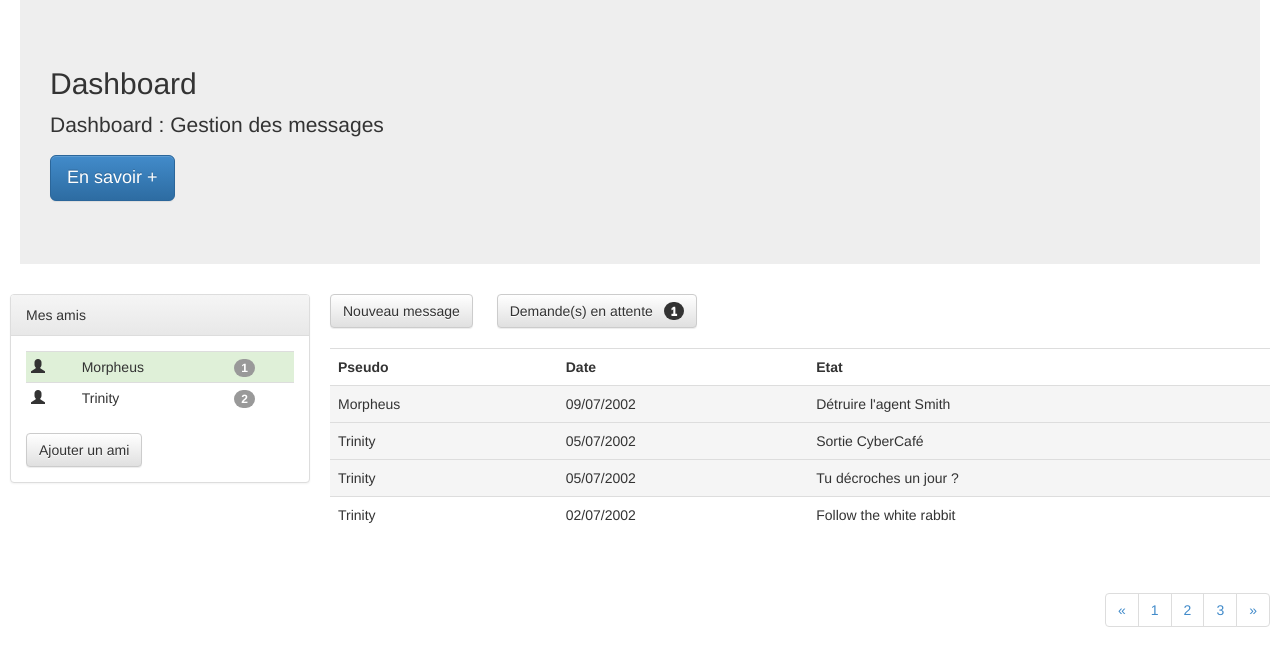
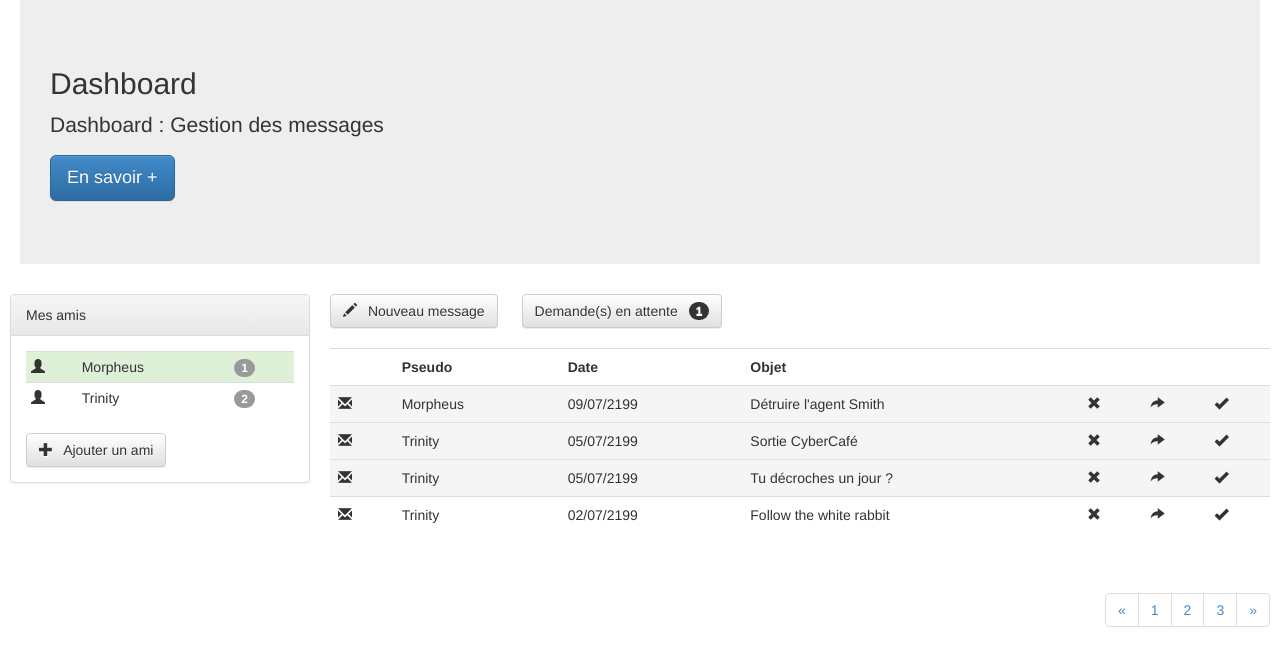
Before and after one commit to CASIRIUTGR4/casir-messenger, a Django app: page /snapchat/dashboard/ in a window 1280 px wide. Shown: the part 73-739 px from the top of the page. Run offline with Django 3.2, Linux system fonts and the light colour scheme; parts of the project's set-up code (start-up, migrations or seed data) failed here and were passed over; some libraries are stand-ins or nearby versions.

Commit message:
modif vue dashboard + view formulaire

```diff
--- a/snapchat/templates/snapchat/dashboard.html
+++ b/snapchat/templates/snapchat/dashboard.html
@@ -34,42 +34,72 @@
 				</table>
 
 
-				<button type="button" class="btn btn-default">Ajouter un ami</button>
+				<button type="button" class="btn btn-default">
+					<span class="glyphicon glyphicon-plus" style="margin-right:7px;"></span>
+					Ajouter un ami
+				</button>
 			</div>
 		</div>
 	</div>
 
 <div class="col-md-9" style="margin:0px;/*background-color:grey;*/padding:10px;/*border:1px solid black;*/">
-	<button type="button" class="btn btn-default">Nouveau message</button>
+	<button type="button" class="btn btn-default">
+		<span class="glyphicon glyphicon-pencil" style="margin-right:7px;"></span>
+		Nouveau message
+	</button>
+
 	<span style="margin-right:20px;"></span>
-	<button type="button" class="btn btn-default">Demande(s) en attente <span class="badge" style="margin-left:7px;">1</span></button>
+
+	<button type="button" class="btn btn-default">
+		Demande(s) en attente
+		<span class="badge" style="margin-left:7px;">1</span>
+	</button>
+
 	<br/><br/>
   <!-- Table -->
-  <table class="table table-responsive">
+  <table class="table table-responsive table-hover">
     <tr>
+    	<th></th>
     	<th>Pseudo</th>
     	<th>Date</th>
-    	<th>Etat</th>
+    	<th>Objet</th>
+    	<th colspan="3"></th>
 	</tr>
     <tr class="active">
+    	<td><span class="glyphicon glyphicon-envelope"></span></td>
     	<td>Morpheus</td>
-    	<td>09/07/2002</td>
+    	<td>09/07/2199</td>
     	<td>Détruire l'agent Smith</td>
+    	<td><span class="glyphicon glyphicon-remove"></span></td>
+    	<td><span class="glyphicon glyphicon-share-alt"></span></td>
+    	<td><span class="glyphicon glyphicon-ok"></span></td>
     </tr>
     <tr class="active">
+    	<td><span class="glyphicon glyphicon-envelope"></span></td>
     	<td>Trinity</td>
-    	<td>05/07/2002</td>
+    	<td>05/07/2199</td>
     	<td>Sortie CyberCafé</td>
+    	<td><span class="glyphicon glyphicon-remove"></span></td>
+    	<td><span class="glyphicon glyphicon-share-alt"></span></td>
+    	<td><span class="glyphicon glyphicon-ok"></span></td>
     </tr>
     <tr class="active">
+    	<td><span class="glyphicon glyphicon-envelope"></span></td>
     	<td>Trinity</td>
-    	<td>05/07/2002</td>
+    	<td>05/07/2199</td>
     	<td>Tu décroches un jour ?</td>
+    	<td><span class="glyphicon glyphicon-remove"></span></td>
+    	<td><span class="glyphicon glyphicon-share-alt"></span></td>
+    	<td><span class="glyphicon glyphicon-ok"></span></td>
     </tr>
     <tr>
+    	<td><span class="glyphicon glyphicon-envelope"></span></td>
     	<td>Trinity</td>
-    	<td>02/07/2002</td>
+    	<td>02/07/2199</td>
     	<td>Follow the white rabbit</td>
+    	<td><span class="glyphicon glyphicon-remove"></span></td>
+    	<td><span class="glyphicon glyphicon-share-alt"></span></td>
+    	<td><span class="glyphicon glyphicon-ok"></span></td>
     </tr>
   </table>
 
--- a/snapchat/templates/snapchat/index.html
+++ b/snapchat/templates/snapchat/index.html
@@ -52,7 +52,7 @@
 
   		<!--{{ inscription }}-->
 
-		 <form role="form">
+		 <form role="form" method="post" action="">
 		 {% csrf_token %}
 		  <div class="form-group">
 		    <label for="exampleInputPseudo">Pseudo</label>
```
